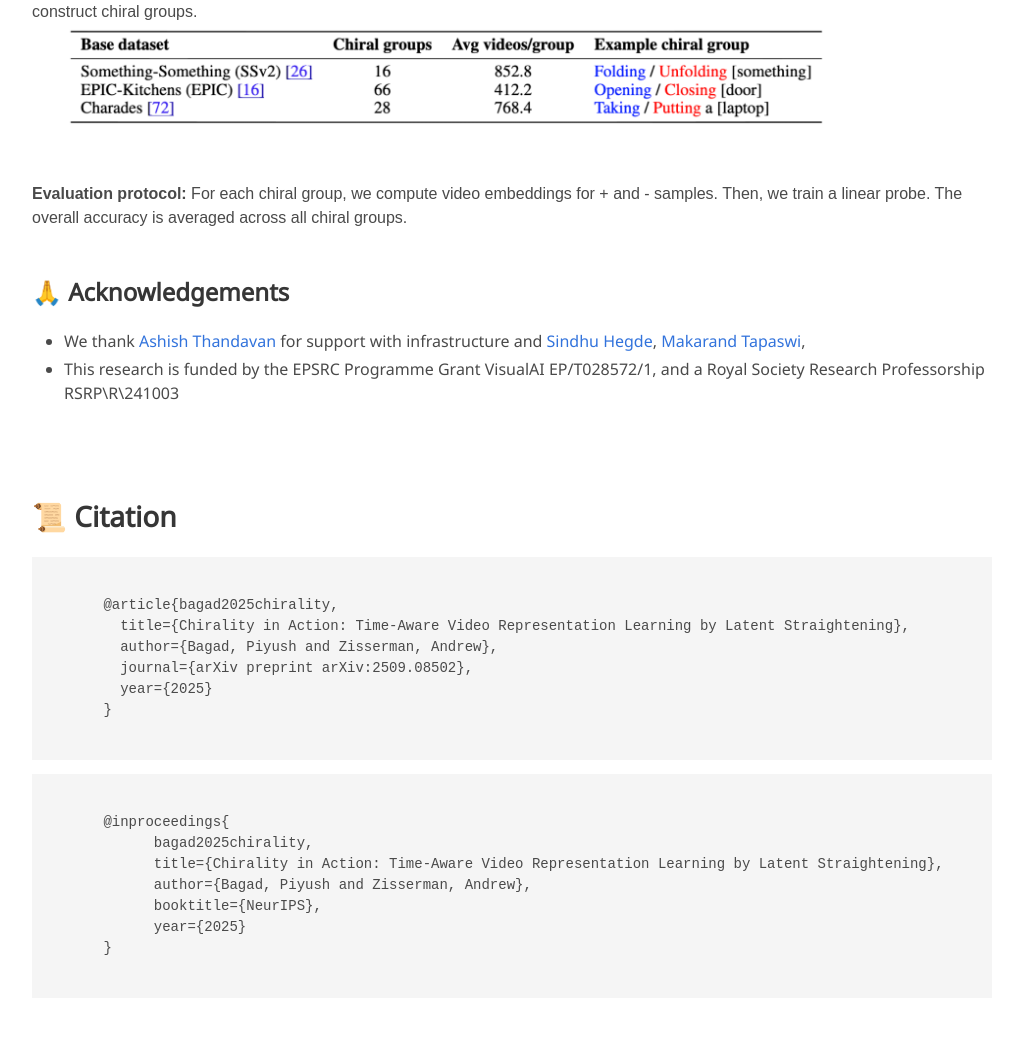
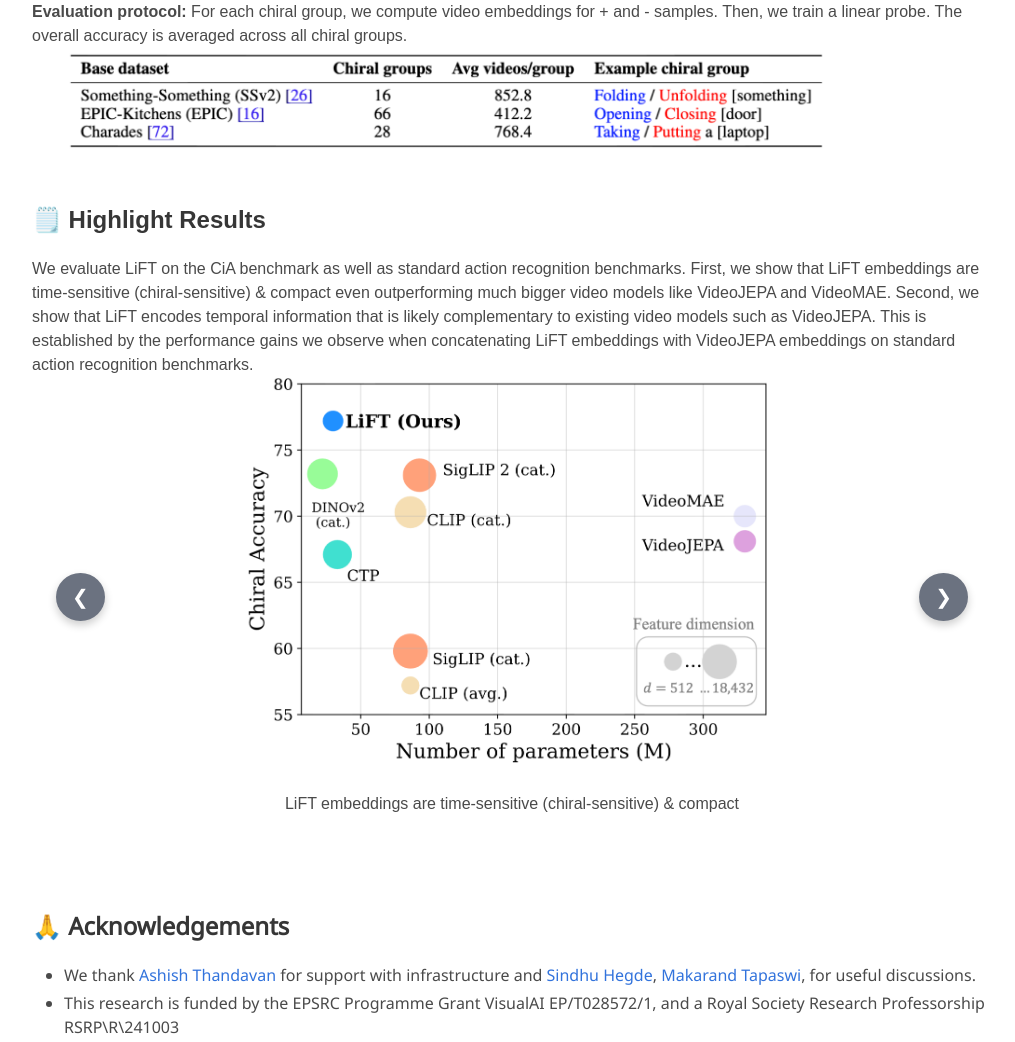
Before and after one commit to bpiyush/lift-website, a plain HTML site: page index.html in a window 1280 px wide. Shown: the part 3282-4324 px from the top of the page, without its empty margins (128-1143 px from the left). Drawn offline with nearby package versions, Linux system fonts and the light colour scheme; some packages are replaced by stand-ins of ours; a script that the page names is missing; some icons are missing; a web font is replaced by a local one.

Commit message:
Minor: Adds Results section

```diff
--- a/index.html
+++ b/index.html
@@ -79,13 +79,12 @@
       width: 100%;
     }
 
-    #qual-carousel-image {
+    #qual-carousel-image, #quan-carousel-image {
       height: 400px;
       object-fit: contain;
       width: 100%;
     }
   </style>
-    /* No custom model controls needed: using native video controls */
   <!-- <link rel="icon" href="./static/images/favicon.svg"> -->
   <!-- <link rel="icon" href="./static/images/uva.png"> -->
   <!-- <link rel="icon" href="./static/images/oxford-logo.png"> -->
@@ -358,12 +357,39 @@
       and build a new benchmark to probe video embedding models for chirality. We search
       for temporally opposite verbs using ChatGPT and then group together similar nouns
       to construct chiral groups.
-    </span>
+    </span><br
+    <span><b>Evaluation protocol:</b> For each chiral group, we compute video embeddings for + and - samples. Then, we train a linear probe. The overall accuracy is averaged across all chiral groups.</span>
     <div class="hero-body">
       <img src="./assets/cia-snap.png" width="85%"/>
     </div>
-    <span><b>Evaluation protocol:</b> For each chiral group, we compute video embeddings for + and - samples. Then, we train a linear probe. The overall accuracy is averaged across all chiral groups.</span>
+  </div>
+</section>
 
+
+<section class="hero teaser">
+  <div class="container is-max-desktop">
+    <h2 class="title is-4">🗒️ Highlight Results</h2>
+    <span>
+      We evaluate LiFT on the CiA benchmark as well as standard action recognition benchmarks.
+      First, we show that LiFT embeddings are time-sensitive (chiral-sensitive) & compact even
+      outperforming much bigger video models like VideoJEPA and VideoMAE.
+      Second, we show that LiFT encodes temporal information that is likely complementary to
+      existing video models such as VideoJEPA. This is established by the performance gains
+      we observe when concatenating LiFT embeddings with VideoJEPA embeddings on standard action recognition benchmarks.
+    </span>
+
+    <div class="hero-body">
+      <div class="video-carousel-container">
+        <button class="carousel-btn prev-btn" onclick="previousQuanImage()">❮</button>
+        <div class="video-carousel">
+          <img id="quan-carousel-image" src="./assets/quan-result-1.png" alt="Quantitative Result">
+          <div id="quan-carousel-caption" style="text-align: center; margin-top: 8px; font-weight: 500;">
+            LiFT embeddings are time-sensitive (chiral-sensitive) & compact
+          </div>
+        </div>
+        <button class="carousel-btn next-btn" onclick="nextQuanImage()">❯</button>
+      </div>
+    </div>
   </div>
 </section>
 
@@ -380,7 +406,7 @@
         <!-- <a href="https://www.robots.ox.ac.uk/~jaesung/">Jaesung Huh</a>, -->
         <!-- <a href="https://v-iashin.github.io/">Vladimir Iashin</a>,  -->
         <!-- <a href="https://www.robots.ox.ac.uk/~prajwal/">Prajwal KR</a>, -->
-        <a href="https://makarandtapaswi.github.io/">Makarand Tapaswi</a>,
+        <a href="https://makarandtapaswi.github.io/">Makarand Tapaswi</a>, for useful discussions.
         <!-- and
         <a href="https://rodosingh.github.io/">Aditya Singh</a> for useful discussions. -->
       </li>
@@ -399,6 +425,7 @@
 <section class="section" id="BibTeX">
     <div class="container is-max-desktop content">
       <h2 class="title">📜 Citation</h2>
+      If you find this work useful, please consider citing:
       <pre><code id="code-block-article">
       @article{bagad2025chirality,
         title={Chirality in Action: Time-Aware Video Representation Learning by Latent Straightening},
@@ -511,9 +538,20 @@
     './assets/qual-result-3.png'
   ];
 
+  const quanImages = [
+    './assets/quan-result-1.png',
+    './assets/quan-result-2.png'
+  ];
+
+  const quanCaptions = [
+    'LiFT embeddings are time-sensitive (chiral-sensitive) & compact',
+    'LiFT embeddings *lift* the performance of standard models like VJEPA with concatenation'
+  ];
+
   let currentVideoIndex = 0;
   let currentDinoVideoIndex = 0;
   let currentQualImageIndex = 0;
+  let currentQuanImageIndex = 0;
 
   function changeVideo(index) {
     const video = document.getElementById('carousel-video');
@@ -537,6 +575,16 @@
     const image = document.getElementById('qual-carousel-image');
     const newSrc = qualImages[index];
     image.src = newSrc;
+  }
+
+  function changeQuanImage(index) {
+    const image = document.getElementById('quan-carousel-image');
+    const caption = document.getElementById('quan-carousel-caption');
+    const newSrc = quanImages[index];
+    image.src = newSrc;
+    if (caption) {
+      caption.innerHTML = quanCaptions[index];
+    }
   }
 
   function nextVideo() {
@@ -569,6 +617,16 @@
     changeQualImage(currentQualImageIndex);
   }
 
+  function nextQuanImage() {
+    currentQuanImageIndex = (currentQuanImageIndex + 1) % quanImages.length;
+    changeQuanImage(currentQuanImageIndex);
+  }
+
+  function previousQuanImage() {
+    currentQuanImageIndex = (currentQuanImageIndex - 1 + quanImages.length) % quanImages.length;
+    changeQuanImage(currentQuanImageIndex);
+  }
+
   // Removed timer-based auto-play to allow videos to finish naturally
 
   // Start auto-play when page loads
@@ -588,7 +646,6 @@
 
     carouselVideo.addEventListener('ended', nextVideo);
     dinoCarouselVideo.addEventListener('ended', nextDinoVideo);
-    // Using native controls for model video; no custom handlers needed
   });
 </script>
 
```
Also changed, not shown: assets/quan-result-1.png (added), assets/quan-result-2.png (added).
